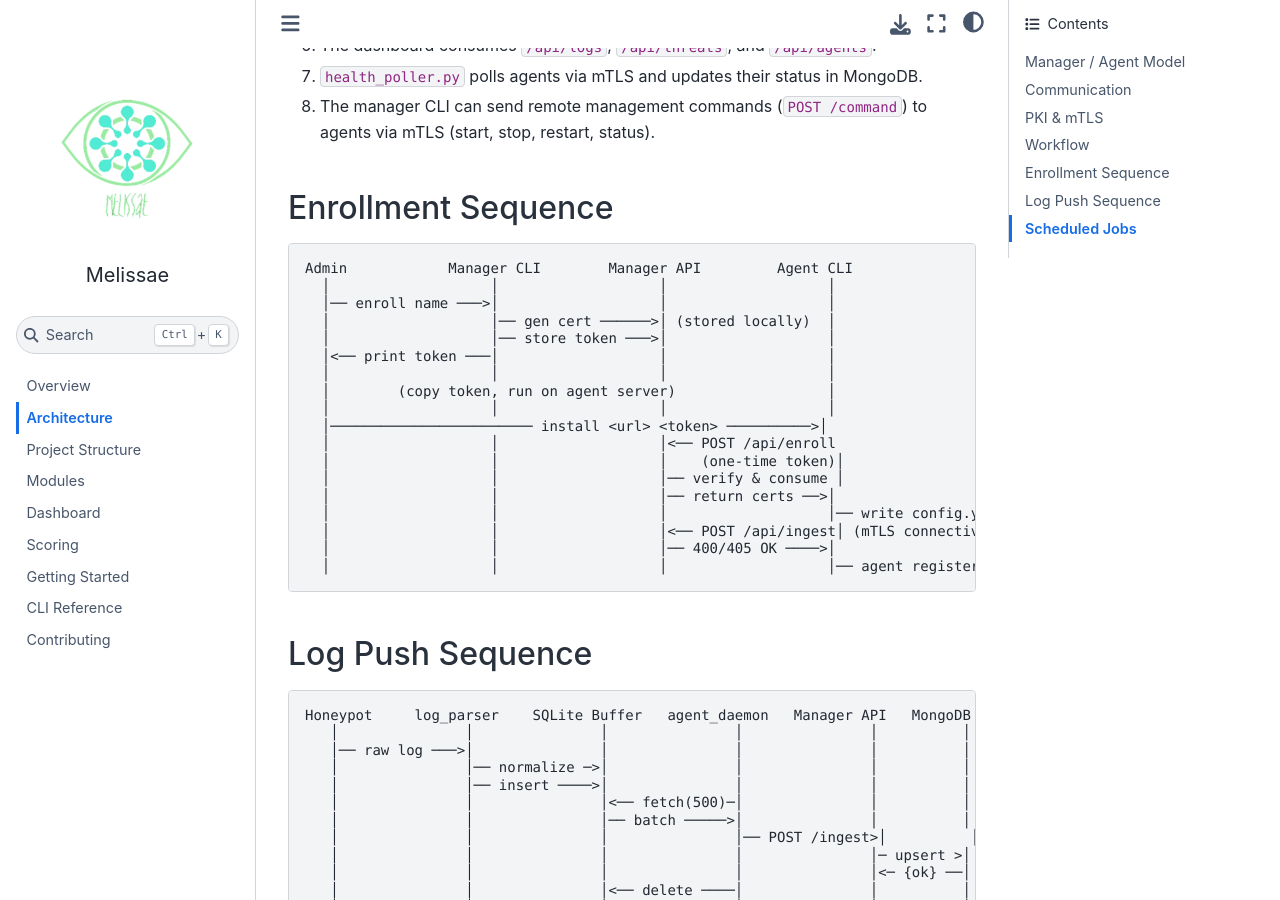
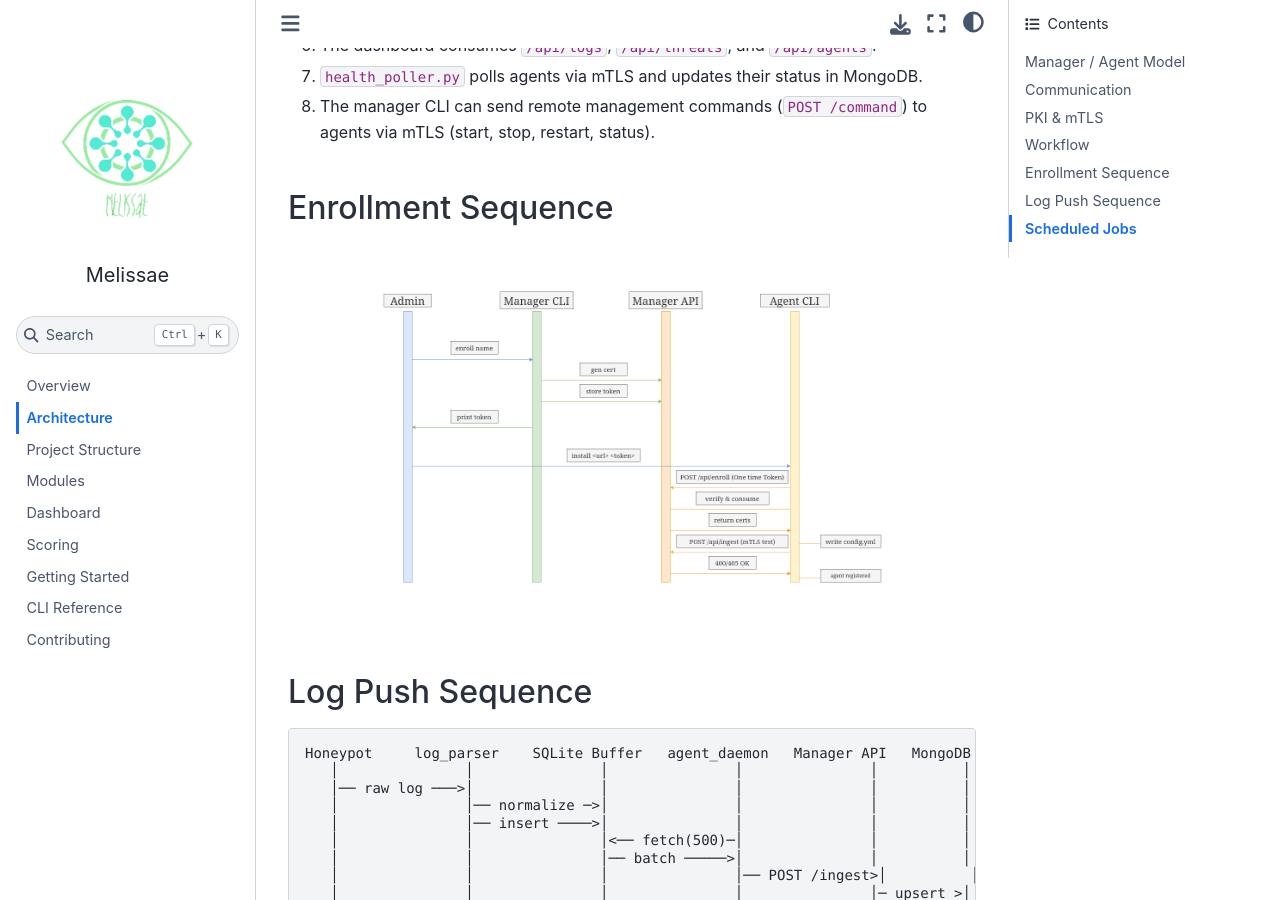
Before and after one commit to ilostmypassword/Melissae-Documentation, a Sphinx documentation site: the page built from docs/source/architecture.rst, in a window 1280 px wide and 900 px high, scrolled down 2259 px. Built offline with Sphinx 7.4.7 and the Sphinx Book theme 1.1.4, drawn with Linux system fonts in a browser that asks for light colours; pages that are not in the unit, such as notebooks, are missing from menus.

Commit message:
Replace enrollment sequence code block with diagram and add image file

```diff
--- a/docs/source/architecture.rst
+++ b/docs/source/architecture.rst
@@ -77,26 +77,9 @@ Workflow
 Enrollment Sequence
 -------------------
 
-.. code-block:: text
-
-    Admin            Manager CLI        Manager API         Agent CLI
-      │                   │                   │                   │
-      │── enroll name ───>│                   │                   │
-      │                   │── gen cert ──────>│ (stored locally)  │
-      │                   │── store token ───>│                   │
-      │<── print token ───│                   │                   │
-      │                   │                   │                   │
-      │        (copy token, run on agent server)                  │
-      │                   │                   │                   │
-      │──────────────────────── install <url> <token> ──────────>│
-      │                   │                   │<── POST /api/enroll
-      │                   │                   │    (one-time token)│
-      │                   │                   │── verify & consume │
-      │                   │                   │── return certs ──>│
-      │                   │                   │                   │── write config.yml
-      │                   │                   │<── POST /api/ingest│ (mTLS connectivity test)
-      │                   │                   │── 400/405 OK ────>│
-      │                   │                   │                   │── agent registered
+.. image:: enrollment-sequence.png
+   :alt: Enrollment sequence diagram
+   :align: center
 
 Log Push Sequence
 -----------------
```
Also changed, not shown: docs/source/enrollment-sequence.png (added).
